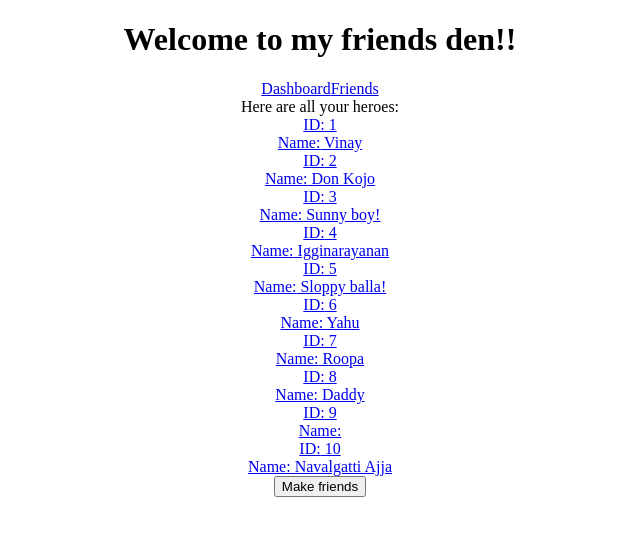
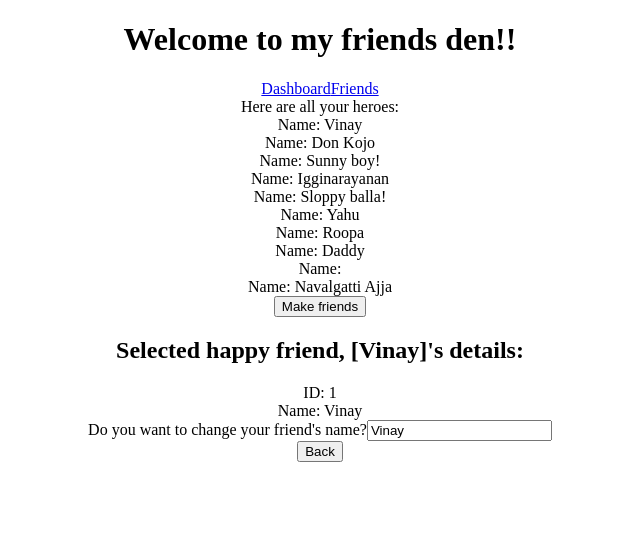
Before and after one commit to vinaykalasannavar/vinay-ng2-app, an Angular app: page /friends in a window 1280 px wide. Shown: the top 536 px of the page, without its empty margins (320-960 px from the left). Built offline with nearby package versions, Linux system fonts and the light colour scheme.

Commit message:
Friends shows detail
Friends page shows the master/detail.

```diff
--- a/src/app/friends.component.html
+++ b/src/app/friends.component.html
@@ -3,11 +3,13 @@
 	Here are all your heroes:
 </div>
 
-<a *ngFor="let f of friends" [routerLink]="['/friend', f.id]" class="col-1-4">
-	<div>
-		<div><label>ID:</label> <span> {{f.id}} </span>  </div>
+<div *ngFor="let f of friends" class="col-1-4">
+	<div (click)="chooseFriend(f)">
+		<!-- <div><label>ID:</label> <span> {{f.id}} </span>  </div> -->
 		<div><label>Name:</label> <span> {{f.name}} </span>  </div>
 	</div>
-</a>
+</div>
 
 <div><button (click)="makeNewFriend()">Make friends</button></div>
+
+<friend-detail [friend]="selectedFriend"></friend-detail>
```
